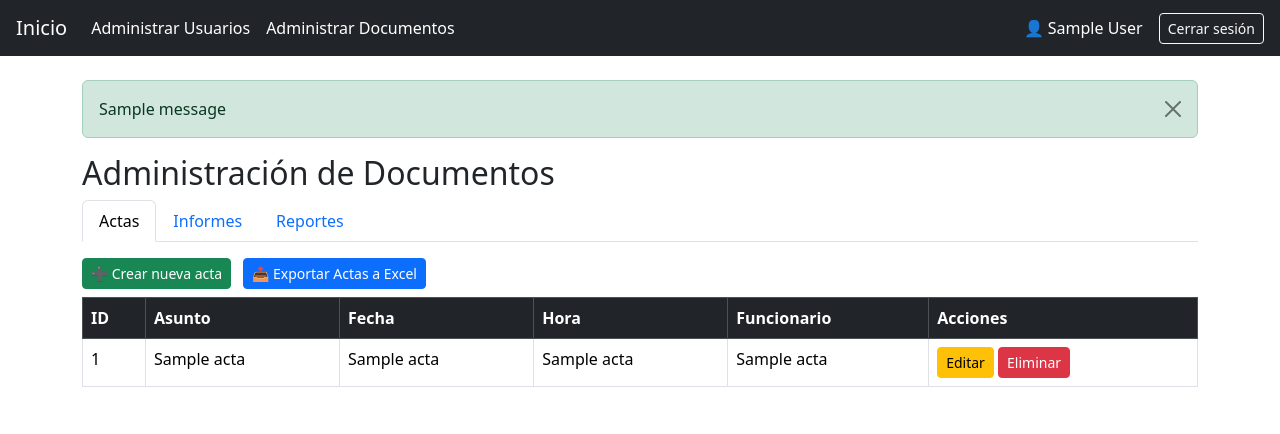
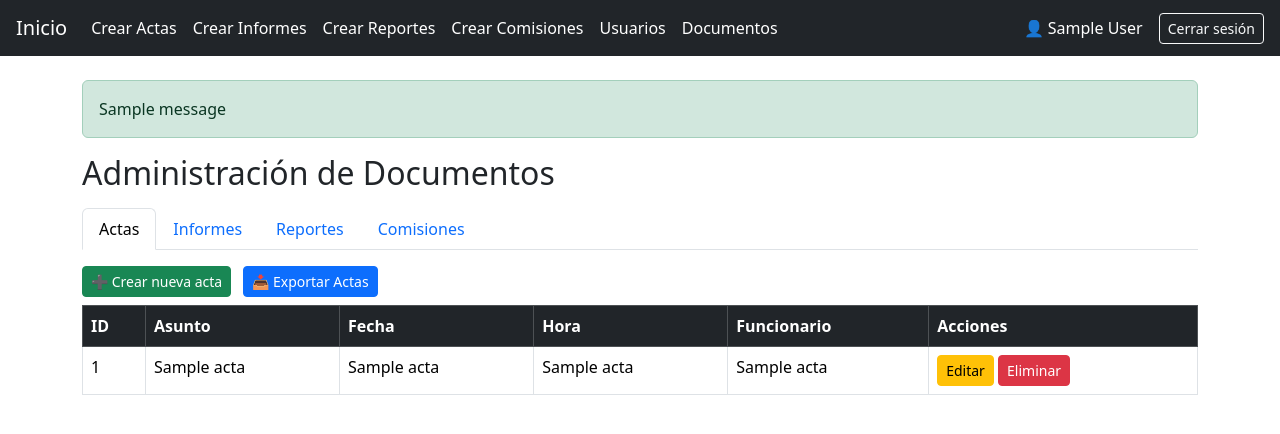
Before and after one commit to Arlequin404/actas_app, a Flask app: page /admin/documentos in a window 1280 px wide. Shown: the top 434 px of the page. Run offline with Flask 3, Linux system fonts and the light colour scheme; the visitor is signed in with stand-in values (Sample User, id 1); one stand-in notice (Sample message) is shown; a database or web service that is not in the repository returns one stand-in record (values such as "Sample title"); some libraries are stand-ins or nearby versions.

Commit message:
Correcciones admin, comisiones, exportaciones y docker-compose

```diff
--- a/app/app.py
+++ b/app/app.py
@@ -1,5 +1,6 @@
 # app.py
 from flask import Flask, render_template, request, redirect, session, url_for, flash
+from markupsafe import Markup
 import os
 from dotenv import load_dotenv
 from datetime import datetime, timedelta
@@ -15,8 +16,10 @@ from io import BytesIO
 from datetime import datetime
 import pandas as pd
 
+# ===============================
+# Flask app
+# ===============================
 app = Flask(__name__)
-
 app.debug = False
 
 
@@ -25,10 +28,11 @@ app.debug = False
 # Carga de entorno y configuración
 # ===============================
 load_dotenv()
-
 APP_TZ = os.getenv("TZ", "America/Guayaquil")
 
+# ===============================
 # SMTP
+# ===============================
 SMTP_SERVER = os.getenv("SMTP_SERVER", "")
 SMTP_PORT = int(os.getenv("SMTP_PORT", "587") or 587)
 SMTP_USER = os.getenv("SMTP_USER", "")
@@ -85,18 +89,6 @@ def send_email(to_email: str, subject: str, html: str):
             server.login(SMTP_USER, SMTP_PASS)
         server.send_message(msg)
 
-def ensure_admin():
-    """Inserta admin por defecto si no existe. NO crea tablas aquí."""
-    with get_conn() as conn, conn.cursor() as cur:
-        cur.execute("""
-            INSERT INTO usuarios (nombre, email, password, rol)
-            VALUES (%s, %s, %s, %s)
-            ON CONFLICT (email) DO NOTHING
-        """, ("Admin", "admin@admin.com", "admin", "admin"))
-        conn.commit()
-
-
-ensure_admin()
 
 def local_time_str(fecha, hora, tz_name=APP_TZ):
     """Convierte (fecha, hora) UTC a zona local y devuelve HH:MM:SS."""
@@ -167,16 +159,21 @@ def exportar_documentos(tipo):
     if not require_login():
         return redirect('/')
 
-    if tipo not in ['actas', 'informes', 'reportes']:
+    if tipo not in ['actas', 'informes', 'reportes', 'comisiones']:
         flash("Tipo de documento no válido", "danger")
         return redirect('/dashboard')
 
     with get_conn() as conn:
         df = pd.read_sql_query(f"""
-            SELECT a.id, a.asunto, a.observaciones, a.fecha, a.hora, u.nombre AS funcionario
-            FROM {tipo} a
-            JOIN usuarios u ON u.id = a.id_usuario
-            ORDER BY a.fecha DESC, a.hora DESC
+            SELECT d.id,
+                   d.asunto,
+                   d.observaciones,
+                   d.fecha,
+                   d.hora,
+                   u.nombre AS funcionario
+            FROM {tipo} d
+            JOIN usuarios u ON u.id = d.id_usuario
+            ORDER BY d.fecha DESC, d.hora DESC
         """, conn)
 
     output = BytesIO()
@@ -185,12 +182,14 @@ def exportar_documentos(tipo):
 
     output.seek(0)
     filename = f"{tipo}_{datetime.now().strftime('%Y%m%d_%H%M%S')}.xlsx"
+
     return send_file(
         output,
         download_name=filename,
         as_attachment=True,
         mimetype='application/vnd.openxmlformats-officedocument.spreadsheetml.sheet'
     )
+
 
 # ===============================
 # Recuperación de contraseña
@@ -295,19 +294,30 @@ def crear(tipo):
         return 'Acceso no autorizado'
 
     tipo = tipo.lower()
-    tablas_permitidas = {'actas', 'informes', 'reportes'}
+
+    # Mapeo seguro de tablas
+    tablas_permitidas = {
+        'actas': 'actas',
+        'informes': 'informes',
+        'reportes': 'reportes',
+        'comisiones': 'comisiones'
+    }
+
     if tipo not in tablas_permitidas:
         flash("Tipo de documento inválido.", "danger")
         return redirect('/dashboard')
 
+    tabla = tablas_permitidas[tipo]
+
     if request.method == 'POST':
-        from datetime import datetime
-        import pytz
-
         asunto = request.form.get('asunto', '').strip()
         observaciones = request.form.get('observaciones', '').strip()
 
-        # Obtener hora local de Ecuador
+        if not asunto:
+            flash("El asunto es obligatorio.", "warning")
+            return redirect(request.url)
+
+        # Hora local Ecuador
         timezone = pytz.timezone(APP_TZ)
         now = datetime.now(timezone)
         fecha = now.date()
@@ -315,51 +325,55 @@ def crear(tipo):
 
         with get_conn() as conn, conn.cursor() as cur:
             cur.execute(f"""
-                INSERT INTO {tipo} (asunto, observaciones, id_usuario, fecha, hora)
+                INSERT INTO {tabla} (asunto, observaciones, id_usuario, fecha, hora)
                 VALUES (%s, %s, %s, %s, %s)
                 RETURNING id
             """, (asunto, observaciones, session['user_id'], fecha, hora))
             doc_id = cur.fetchone()[0]
 
-            # correo destinatario = email del usuario que crea
-            cur.execute("SELECT email, nombre FROM usuarios WHERE id=%s", (session['user_id'],))
-            urow = cur.fetchone()
+            cur.execute(
+                "SELECT email FROM usuarios WHERE id=%s",
+                (session['user_id'],)
+            )
+            email_usuario = cur.fetchone()[0]
             conn.commit()
 
         hora_local = hora.strftime("%H:%M:%S")
 
-        # Notificación por correo
+        # Correo
         try:
             html = f"""
-            <h3>Se ha registrado un nuevo <b>{tipo}</b> correctamente.</h3>
-            <p><b>NÚMERO ASIGNADO:</b> {doc_id}</p>
+            <h3>Nuevo {tipo.capitalize()} registrado</h3>
+            <p><b>Número:</b> {doc_id}</p>
             <p><b>Asunto:</b> {asunto}</p>
             <p><b>Observaciones:</b> {observaciones}</p>
             <p><b>Fecha:</b> {fecha}</p>
             <p><b>Hora:</b> {hora_local}</p>
             <p><b>Funcionario:</b> {session['nombre']}</p>
             """
-            send_email(urow[0], f"{tipo.capitalize()} creada: {asunto}", html)
+            send_email(
+                email_usuario,
+                f"{tipo.capitalize()} creado: {asunto}",
+                html
+            )
         except Exception as e:
             print("Error al enviar correo:", e)
 
-        # Toast en UI
-        from markupsafe import Markup
+        # Toast
         flash(Markup(f"""
         <div class='toast-content'>
-            <h5>Se ha registrado un nuevo <b>{tipo}</b> correctamente.</h5>
-            <p><b>NÚMERO ASIGNADO:</b> {doc_id}</p>
+            <h5>{tipo.capitalize()} creado correctamente</h5>
+            <p><b>ID:</b> {doc_id}</p>
             <p><b>Asunto:</b> {asunto}</p>
-            <p><b>Observaciones:</b> {observaciones}</p>
             <p><b>Fecha:</b> {fecha}</p>
             <p><b>Hora:</b> {hora_local}</p>
-            <p><b>Funcionario:</b> {session['nombre']}</p>
         </div>
         """), 'toast')
 
         return redirect('/dashboard')
 
     return render_template('formulario.html', tipo=tipo)
+
 
 
 # ===============================
@@ -380,58 +394,58 @@ def admin_documentos():
         return redirect('/')
 
     with get_conn() as conn, conn.cursor() as cur:
+        # ACTAS
         cur.execute("""
-            SELECT a.id, a.asunto, a.fecha, TO_CHAR(a.hora, 'HH24:MI:SS'), u.nombre
-            FROM actas a JOIN usuarios u ON a.id_usuario = u.id
+            SELECT a.id, a.asunto, a.fecha,
+                   TO_CHAR(a.hora, 'HH24:MI:SS'),
+                   u.nombre
+            FROM actas a
+            JOIN usuarios u ON u.id = a.id_usuario
             ORDER BY a.id DESC
         """)
         actas = cur.fetchall()
 
+        # INFORMES
         cur.execute("""
-            SELECT i.id, i.asunto, i.fecha, TO_CHAR(i.hora, 'HH24:MI:SS'), u.nombre
-            FROM informes i JOIN usuarios u ON i.id_usuario = u.id
+            SELECT i.id, i.asunto, i.fecha,
+                   TO_CHAR(i.hora, 'HH24:MI:SS'),
+                   u.nombre
+            FROM informes i
+            JOIN usuarios u ON u.id = i.id_usuario
             ORDER BY i.id DESC
         """)
         informes = cur.fetchall()
 
+        # REPORTES
         cur.execute("""
-            SELECT r.id, r.asunto, r.fecha, TO_CHAR(r.hora, 'HH24:MI:SS'), u.nombre
-            FROM reportes r JOIN usuarios u ON r.id_usuario = u.id
+            SELECT r.id, r.asunto, r.fecha,
+                   TO_CHAR(r.hora, 'HH24:MI:SS'),
+                   u.nombre
+            FROM reportes r
+            JOIN usuarios u ON u.id = r.id_usuario
             ORDER BY r.id DESC
         """)
         reportes = cur.fetchall()
 
-    return render_template('admin_documentos.html', actas=actas, informes=informes, reportes=reportes)
+        # COMISIONES
+        cur.execute("""
+            SELECT c.id, c.asunto, c.fecha,
+                   TO_CHAR(c.hora, 'HH24:MI:SS'),
+                   u.nombre
+            FROM comisiones c
+            JOIN usuarios u ON u.id = c.id_usuario
+            ORDER BY c.id DESC
+        """)
+        comisiones = cur.fetchall()
 
-@app.route('/editar/<tipo>/<int:id>', methods=['GET', 'POST'])
-def editar_documento(tipo, id):
-    if not require_admin():
-        return redirect('/')
+    return render_template(
+        'admin_documentos.html',
+        actas=actas,
+        informes=informes,
+        reportes=reportes,
+        comisiones=comisiones
+    )
 
-    tipo = tipo.lower()
-    if tipo not in {'actas', 'informes', 'reportes'}:
-        flash("Tipo de documento inválido.", "danger")
-        return redirect('/admin/documentos')
-
-    if request.method == 'POST':
-        asunto = request.form.get('asunto', '').strip()
-        observaciones = request.form.get('observaciones', '').strip()
-        with get_conn() as conn, conn.cursor() as cur:
-            cur.execute(f"UPDATE {tipo} SET asunto=%s, observaciones=%s WHERE id=%s",
-                        (asunto, observaciones, id))
-            conn.commit()
-        flash(f'{tipo.capitalize()} ID {id} actualizado correctamente.', 'info')
-        return redirect('/admin/documentos')
-
-    with get_conn() as conn, conn.cursor() as cur:
-        cur.execute(f"SELECT asunto, observaciones FROM {tipo} WHERE id=%s", (id,))
-        doc = cur.fetchone()
-
-    if not doc:
-        flash("Documento no encontrado.", "warning")
-        return redirect('/admin/documentos')
-
-    return render_template('formulario.html', tipo=f"Editar {tipo}", asunto=doc[0], observaciones=doc[1])
 
 @app.route('/eliminar/<tipo>/<int:id>')
 def eliminar_documento(tipo, id):
@@ -439,7 +453,7 @@ def eliminar_documento(tipo, id):
         return redirect('/')
 
     tipo = tipo.lower()
-    if tipo not in {'actas', 'informes', 'reportes'}:
+    if tipo not in ['actas', 'informes', 'reportes', 'comisiones']:
         flash("Tipo de documento inválido.", "danger")
         return redirect('/admin/documentos')
 
@@ -535,12 +549,12 @@ def eliminar_usuario(id):
 def mis_documentos():
     if not require_login():
         return redirect('/')
-    if session.get('rol') != 'usuario':
-        return 'Acceso denegado'
 
     with get_conn() as conn, conn.cursor() as cur:
+
         cur.execute("""
-            SELECT a.id, a.asunto, a.observaciones, a.fecha, TO_CHAR(a.hora, 'HH24:MI:SS'), u.nombre
+            SELECT a.id, a.asunto, a.observaciones, a.fecha,
+                   TO_CHAR(a.hora, 'HH24:MI:SS'), u.nombre
             FROM actas a
             JOIN usuarios u ON a.id_usuario = u.id
             ORDER BY a.id DESC
@@ -548,7 +562,8 @@ def mis_documentos():
         actas = cur.fetchall()
 
         cur.execute("""
-            SELECT i.id, i.asunto, i.observaciones, i.fecha, TO_CHAR(i.hora, 'HH24:MI:SS'), u.nombre
+            SELECT i.id, i.asunto, i.observaciones, i.fecha,
+                   TO_CHAR(i.hora, 'HH24:MI:SS'), u.nombre
             FROM informes i
             JOIN usuarios u ON i.id_usuario = u.id
             ORDER BY i.id DESC
@@ -556,14 +571,30 @@ def mis_documentos():
         informes = cur.fetchall()
 
         cur.execute("""
-            SELECT r.id, r.asunto, r.observaciones, r.fecha, TO_CHAR(r.hora, 'HH24:MI:SS'), u.nombre
+            SELECT r.id, r.asunto, r.observaciones, r.fecha,
+                   TO_CHAR(r.hora, 'HH24:MI:SS'), u.nombre
             FROM reportes r
             JOIN usuarios u ON r.id_usuario = u.id
             ORDER BY r.id DESC
         """)
         reportes = cur.fetchall()
 
-    return render_template('mis_documentos.html', actas=actas, informes=informes, reportes=reportes)
+        cur.execute("""
+            SELECT c.id, c.asunto, c.observaciones, c.fecha,
+                   TO_CHAR(c.hora, 'HH24:MI:SS'), u.nombre
+            FROM comisiones c
+            JOIN usuarios u ON c.id_usuario = u.id
+            ORDER BY c.id DESC
+        """)
+        comisiones = cur.fetchall()
+
+    return render_template(
+        'mis_documentos.html',
+        actas=actas,
+        informes=informes,
+        reportes=reportes,
+        comisiones=comisiones
+    )
 
 
 # ===============================
--- a/app/templates/admin_documentos.html
+++ b/app/templates/admin_documentos.html
@@ -1,55 +1,53 @@
 {#
-  Esta plantilla extiende el diseño base y muestra la interfaz de administración
-  con pestañas para visualizar, crear, exportar, editar y eliminar documentos tipo:
-  Actas, Informes y Reportes.
+  Plantilla de administración de documentos
+  Actas, Informes, Reportes y Comisiones
 #}
 {% extends "base.html" %}
 {% block content %}
 
-<h2>Administración de Documentos</h2>
+<h2 class="mb-3">Administración de Documentos</h2>
 
-{# Navegación por pestañas utilizando Bootstrap #}
+<!-- Pestañas -->
 <ul class="nav nav-tabs" id="adminTabs" role="tablist">
-  <li class="nav-item" role="presentation">
-    <button class="nav-link active" id="actas-tab" data-bs-toggle="tab" data-bs-target="#actas" type="button" role="tab">Actas</button>
+  <li class="nav-item">
+    <button class="nav-link active" data-bs-toggle="tab" data-bs-target="#actas">Actas</button>
   </li>
-  <li class="nav-item" role="presentation">
-    <button class="nav-link" id="informes-tab" data-bs-toggle="tab" data-bs-target="#informes" type="button" role="tab">Informes</button>
+  <li class="nav-item">
+    <button class="nav-link" data-bs-toggle="tab" data-bs-target="#informes">Informes</button>
   </li>
-  <li class="nav-item" role="presentation">
-    <button class="nav-link" id="reportes-tab" data-bs-toggle="tab" data-bs-target="#reportes" type="button" role="tab">Reportes</button>
+  <li class="nav-item">
+    <button class="nav-link" data-bs-toggle="tab" data-bs-target="#reportes">Reportes</button>
+  </li>
+  <li class="nav-item">
+    <button class="nav-link" data-bs-toggle="tab" data-bs-target="#comisiones">Comisiones</button>
   </li>
 </ul>
 
-<div class="tab-content mt-3" id="adminTabsContent">
+<div class="tab-content mt-3">
 
-  <!-- Sección ACTAS -->
-  <div class="tab-pane fade show active" id="actas" role="tabpanel">
-    {# Botón para crear nueva acta #}
+  <!-- ================= ACTAS ================= -->
+  <div class="tab-pane fade show active" id="actas">
     <a href="/crear/actas" class="btn btn-success btn-sm mb-2">➕ Crear nueva acta</a>
-    {# Botón para exportar actas a Excel #}
-    <a href="/exportar_documentos/actas" class="btn btn-primary btn-sm mb-2 ms-2">📥 Exportar Actas a Excel</a>
+    <a href="/exportar_documentos/actas" class="btn btn-primary btn-sm mb-2 ms-2">📥 Exportar Actas</a>
 
-    {# Tabla de visualización de actas #}
     <table class="table table-bordered table-hover">
       <thead class="table-dark">
-        <tr><th>ID</th><th>Asunto</th><th>Fecha</th><th>Hora</th><th>Funcionario</th><th>Acciones</th></tr>
+        <tr>
+          <th>ID</th><th>Asunto</th><th>Fecha</th><th>Hora</th><th>Funcionario</th><th>Acciones</th>
+        </tr>
       </thead>
       <tbody>
-        {# Iterar sobre las actas enviadas desde el backend #}
         {% for a in actas %}
         <tr>
-            <td>{{ a[0] }}</td>  {# ID #}
-            <td>{{ a[1] }}</td>  {# Asunto #}
-            <td>{{ a[2] }}</td>  {# Fecha #}
-            <td>{{ a[3] }}</td>  {# Hora #}
-            <td>{{ a[4] }}</td>  {# Funcionario #}
+          <td>{{ a[0] }}</td>
+          <td>{{ a[1] }}</td>
+          <td>{{ a[2] }}</td>
+          <td>{{ a[3] }}</td>
+          <td>{{ a[4] }}</td>
           <td>
-              {# Botón para editar acta #}
-              <a href="/editar/actas/{{ a[0] }}" class="btn btn-sm btn-warning">Editar</a>
-              {# Botón para eliminar acta con confirmación #}
-              <a href="/eliminar/actas/{{ a[0] }}" class="btn btn-sm btn-danger"
-                 onclick="return confirm('¿Eliminar esta acta?');">Eliminar</a>
+            <a href="/editar/actas/{{ a[0] }}" class="btn btn-warning btn-sm">Editar</a>
+            <a href="/eliminar/actas/{{ a[0] }}" class="btn btn-danger btn-sm"
+               onclick="return confirm('¿Eliminar esta acta?')">Eliminar</a>
           </td>
         </tr>
         {% endfor %}
@@ -57,13 +55,16 @@
     </table>
   </div>
 
-  <!-- Sección INFORMES -->
-  <div class="tab-pane fade" id="informes" role="tabpanel">
-    <a href="/crear/informes" class="btn btn-success btn-sm mb-2">➕ Crear nuevo informe</a>
-    <a href="/exportar_documentos/informes" class="btn btn-primary btn-sm mb-2 ms-2">📥 Exportar Informes a Excel</a>
+  <!-- ================= INFORMES ================= -->
+  <div class="tab-pane fade" id="informes">
+    <a href="/crear/informes" class="btn btn-success btn-sm mb-2">➕ Crear informe</a>
+    <a href="/exportar_documentos/informes" class="btn btn-primary btn-sm mb-2 ms-2">📥 Exportar Informes</a>
+
     <table class="table table-bordered table-hover">
       <thead class="table-dark">
-        <tr><th>ID</th><th>Asunto</th><th>Fecha</th><th>Hora</th><th>Funcionario</th><th>Acciones</th></tr>
+        <tr>
+          <th>ID</th><th>Asunto</th><th>Fecha</th><th>Hora</th><th>Funcionario</th><th>Acciones</th>
+        </tr>
       </thead>
       <tbody>
         {% for i in informes %}
@@ -74,9 +75,9 @@
           <td>{{ i[3] }}</td>
           <td>{{ i[4] }}</td>
           <td>
-              <a href="/editar/informes/{{ i[0] }}" class="btn btn-sm btn-warning">Editar</a>
-              <a href="/eliminar/informes/{{ i[0] }}" class="btn btn-sm btn-danger"
-                 onclick="return confirm('¿Eliminar este informe?');">Eliminar</a>
+            <a href="/editar/informes/{{ i[0] }}" class="btn btn-warning btn-sm">Editar</a>
+            <a href="/eliminar/informes/{{ i[0] }}" class="btn btn-danger btn-sm"
+               onclick="return confirm('¿Eliminar este informe?')">Eliminar</a>
           </td>
         </tr>
         {% endfor %}
@@ -84,13 +85,16 @@
     </table>
   </div>
 
-  <!-- Sección REPORTES -->
-  <div class="tab-pane fade" id="reportes" role="tabpanel">
-    <a href="/crear/reportes" class="btn btn-success btn-sm mb-2">➕ Crear nuevo reporte</a>
-    <a href="/exportar_documentos/reportes" class="btn btn-primary btn-sm mb-2 ms-2">📥 Exportar Reportes a Excel</a>
+  <!-- ================= REPORTES ================= -->
+  <div class="tab-pane fade" id="reportes">
+    <a href="/crear/reportes" class="btn btn-success btn-sm mb-2">➕ Crear reporte</a>
+    <a href="/exportar_documentos/reportes" class="btn btn-primary btn-sm mb-2 ms-2">📥 Exportar Reportes</a>
+
     <table class="table table-bordered table-hover">
       <thead class="table-dark">
-        <tr><th>ID</th><th>Asunto</th><th>Fecha</th><th>Hora</th><th>Funcionario</th><th>Acciones</th></tr>
+        <tr>
+          <th>ID</th><th>Asunto</th><th>Fecha</th><th>Hora</th><th>Funcionario</th><th>Acciones</th>
+        </tr>
       </thead>
       <tbody>
         {% for r in reportes %}
@@ -101,9 +105,39 @@
           <td>{{ r[3] }}</td>
           <td>{{ r[4] }}</td>
           <td>
-              <a href="/editar/reportes/{{ r[0] }}" class="btn btn-sm btn-warning">Editar</a>
-              <a href="/eliminar/reportes/{{ r[0] }}" class="btn btn-sm btn-danger"
-                 onclick="return confirm('¿Eliminar este reporte?');">Eliminar</a>
+            <a href="/editar/reportes/{{ r[0] }}" class="btn btn-warning btn-sm">Editar</a>
+            <a href="/eliminar/reportes/{{ r[0] }}" class="btn btn-danger btn-sm"
+               onclick="return confirm('¿Eliminar este reporte?')">Eliminar</a>
+          </td>
+        </tr>
+        {% endfor %}
+      </tbody>
+    </table>
+  </div>
+
+  <!-- ================= COMISIONES ================= -->
+  <div class="tab-pane fade" id="comisiones">
+    <a href="/crear/comisiones" class="btn btn-success btn-sm mb-2">➕ Crear comisión</a>
+    <a href="/exportar_documentos/comisiones" class="btn btn-primary btn-sm mb-2 ms-2">📥 Exportar Comisiones</a>
+
+    <table class="table table-bordered table-hover">
+      <thead class="table-dark">
+        <tr>
+          <th>ID</th><th>Asunto</th><th>Fecha</th><th>Hora</th><th>Funcionario</th><th>Acciones</th>
+        </tr>
+      </thead>
+      <tbody>
+        {% for c in comisiones %}
+        <tr>
+          <td>{{ c[0] }}</td>
+          <td>{{ c[1] }}</td>
+          <td>{{ c[2] }}</td>
+          <td>{{ c[3] }}</td>
+          <td>{{ c[4] }}</td>
+          <td>
+            <a href="/editar/comisiones/{{ c[0] }}" class="btn btn-warning btn-sm">Editar</a>
+            <a href="/eliminar/comisiones/{{ c[0] }}" class="btn btn-danger btn-sm"
+               onclick="return confirm('¿Eliminar esta comisión?')">Eliminar</a>
           </td>
         </tr>
         {% endfor %}
--- a/app/templates/base.html
+++ b/app/templates/base.html
@@ -4,12 +4,10 @@
   <meta charset="UTF-8">
   <title>Actas App</title>
 
-  {# Inclusión de Bootstrap para estilos y componentes #}
   <link href="https://cdn.jsdelivr.net/npm/bootstrap@5.3.2/dist/css/bootstrap.min.css" rel="stylesheet">
   <script src="https://cdn.jsdelivr.net/npm/bootstrap@5.3.2/dist/js/bootstrap.bundle.min.js" defer></script>
 
   <style>
-    /* Estilos personalizados para el toast (notificación emergente inferior) */
     .toast-bottom {
       position: fixed;
       bottom: 10px;
@@ -22,15 +20,10 @@
       max-width: 600px;
       z-index: 1050;
       box-shadow: 0 5px 15px rgba(0,0,0,0.3);
-      font-family: sans-serif;
-    }
-    .toast-bottom p, .toast-bottom h5 {
-      margin: 5px 0;
     }
   </style>
 
   <script>
-    // Oculta automáticamente el toast después de 10 segundos
     window.onload = function () {
       const toast = document.querySelector('.toast-bottom');
       if (toast) {
@@ -39,29 +32,31 @@
     };
   </script>
 </head>
+
 <body>
 
-  {# Barra de navegación superior #}
 <nav class="navbar navbar-expand-lg navbar-dark bg-dark px-3">
   <a class="navbar-brand text-white" href="/dashboard">Inicio</a>
 
   <div class="navbar-nav me-auto">
-      {# Opciones para usuarios regulares #}
     {% if session.get('rol') == 'usuario' %}
       <a class="nav-link text-white" href="/crear/actas">Crear Actas</a>
       <a class="nav-link text-white" href="/crear/informes">Crear Informes</a>
       <a class="nav-link text-white" href="/crear/reportes">Crear Reportes</a>
+      <a class="nav-link text-white" href="/crear/comisiones">Crear Comisiones</a>
       <a class="nav-link text-white" href="/mis_documentos">Mis Documentos</a>
     {% endif %}
 
-      {# Opciones para administradores #}
     {% if session.get('rol') == 'admin' %}
-        <a class="nav-link text-white" href="/admin">Administrar Usuarios</a>
-        <a class="nav-link text-white" href="/admin/documentos">Administrar Documentos</a>
+      <a class="nav-link text-white" href="/crear/actas">Crear Actas</a>
+      <a class="nav-link text-white" href="/crear/informes">Crear Informes</a>
+      <a class="nav-link text-white" href="/crear/reportes">Crear Reportes</a>
+      <a class="nav-link text-white" href="/crear/comisiones">Crear Comisiones</a>
+      <a class="nav-link text-white" href="/admin">Usuarios</a>
+      <a class="nav-link text-white" href="/admin/documentos">Documentos</a>
     {% endif %}
   </div>
 
-    {# Área de usuario y botón de cerrar sesión #}
   <div class="d-flex align-items-center">
     {% if session.get('nombre') %}
       <span class="text-white me-3">👤 {{ session['nombre'] }}</span>
@@ -70,26 +65,18 @@
   </div>
 </nav>
 
-  {# Contenedor principal del contenido dinámico #}
 <div class="container mt-4">
 
-    {# Manejo de mensajes flash (alertas o toasts) #}
   {% with messages = get_flashed_messages(with_categories=true) %}
-      {% if messages %}
     {% for category, message in messages %}
       {% if category == 'toast' %}
         <div class="toast-bottom">{{ message|safe }}</div>
       {% else %}
-            <div class="alert alert-{{ category }} alert-dismissible fade show" role="alert">
-              {{ message }}
-              <button type="button" class="btn-close" data-bs-dismiss="alert" aria-label="Cerrar"></button>
-            </div>
+        <div class="alert alert-{{ category }}">{{ message }}</div>
       {% endif %}
     {% endfor %}
-      {% endif %}
   {% endwith %}
 
-    {# Bloque donde se inyecta el contenido de otras plantillas que extienden esta base #}
   {% block content %}{% endblock %}
 </div>
 
```
Also changed, not shown: app/templates/mis_documentos.html (+52 -13 lines), docker-compose.yml (+15 -15 lines), initdb/02_schema.sql (+10 -0 lines). Lines whose indentation alone changed are shown as unchanged.
